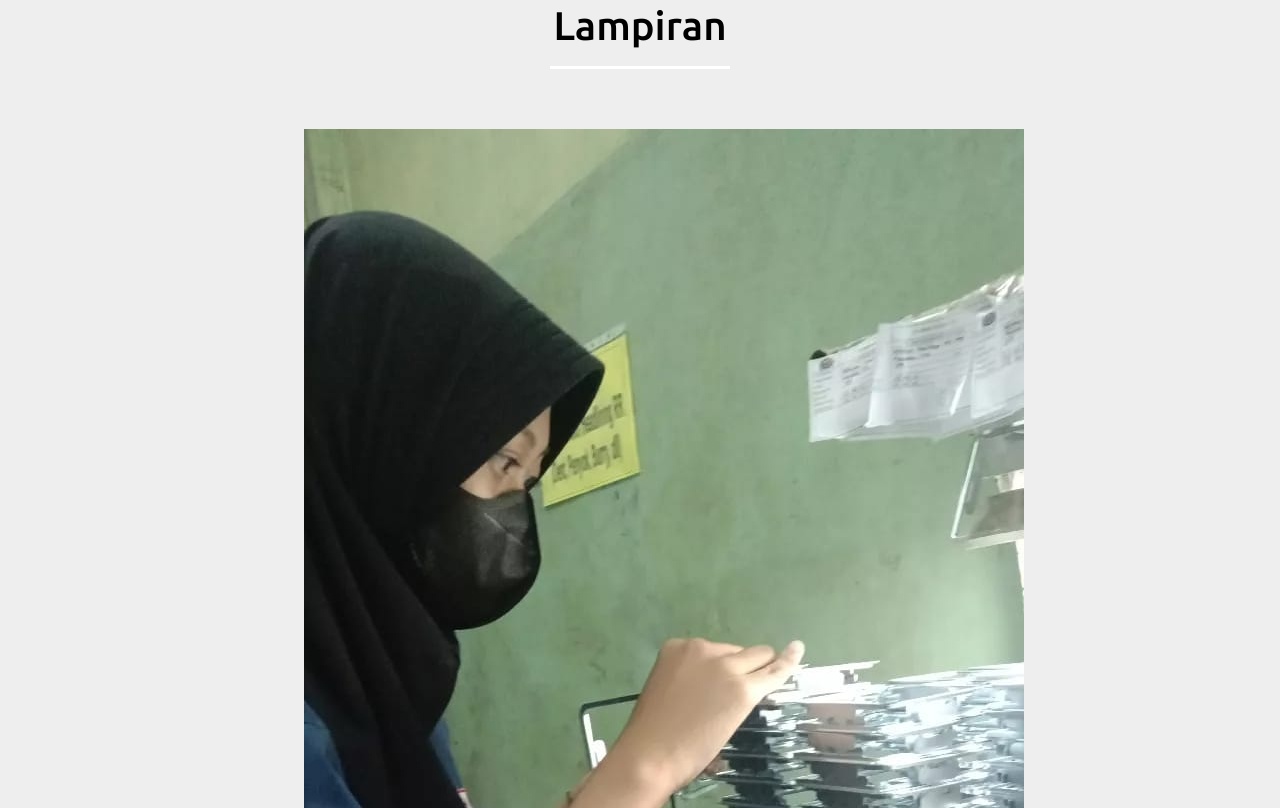
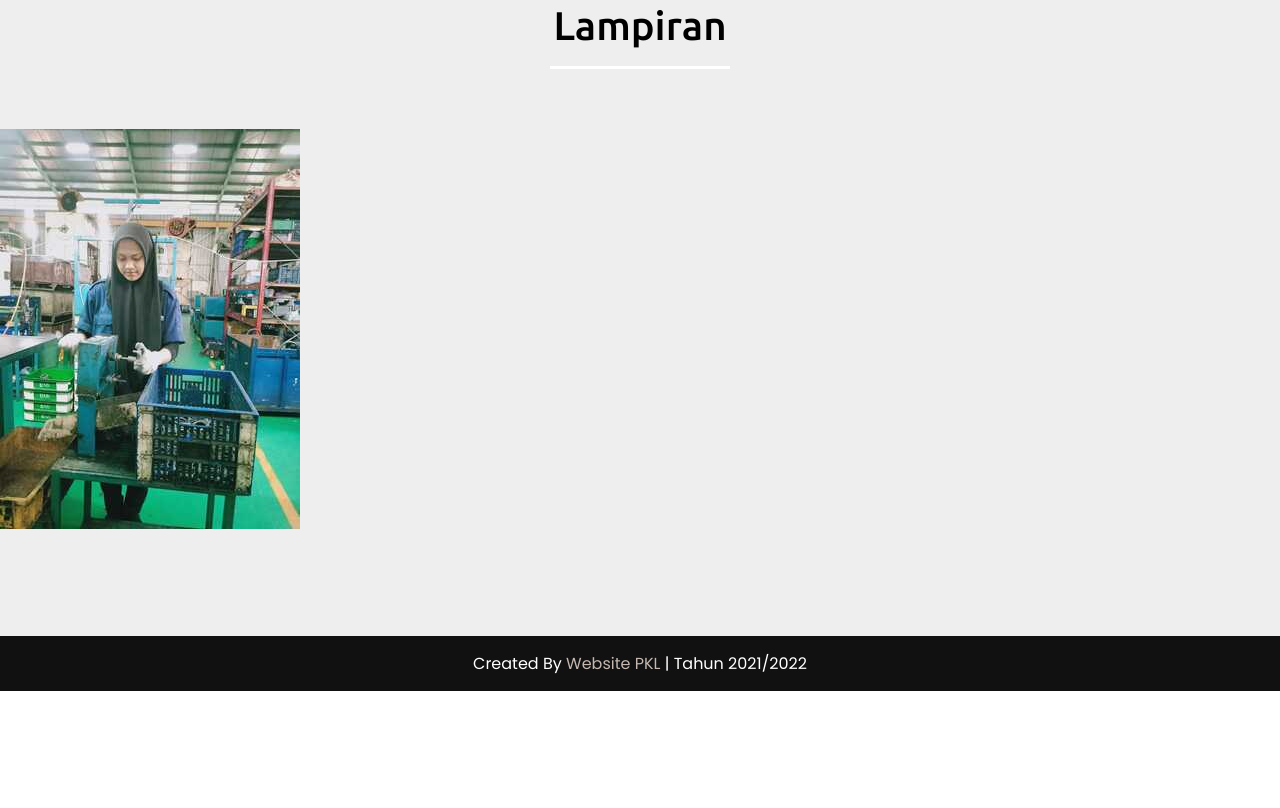
Before and after one commit to velda1212/Website_pkl, a plain HTML site: page index.html in a window 1280 px wide. Shown: the part 4812-5620 px from the top of the page. After the commit the page ends 5503 px from the top, so only its background shows below. Drawn offline with nearby package versions, Linux system fonts and the light colour scheme.

Commit message:
Update index.html

```diff
--- a/index.html
+++ b/index.html
@@ -228,7 +228,6 @@
         <div class="column left">
             <h2 class="title">Lampiran</h2>
                         <img src="assets/img/ina 2 bmi.jpg" alt="">
-                        <img src="assets/img/ica2.jpg" alt="">
         </div>
     </section>
 
```
